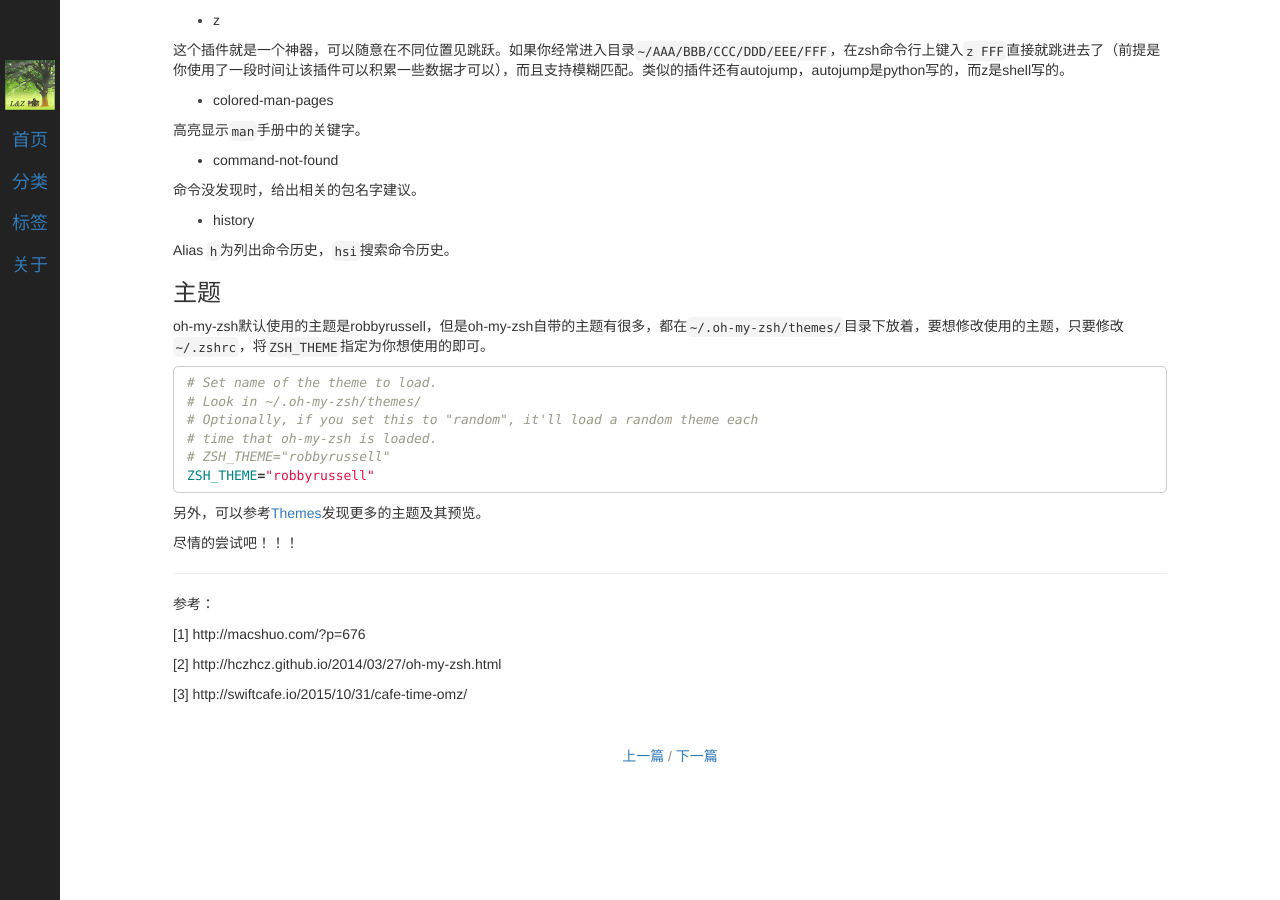
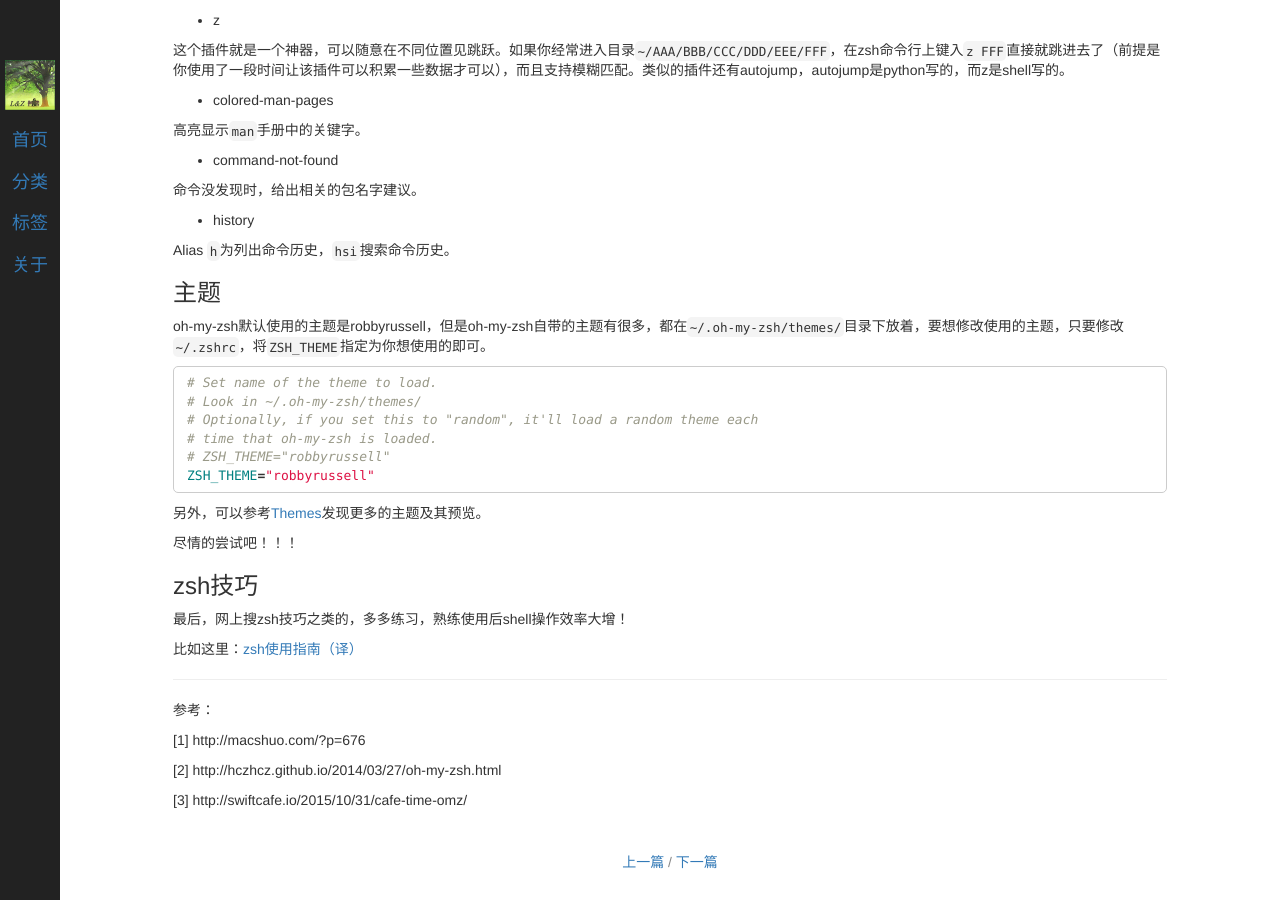
Before and after one commit to iceway/iceway.github.io, a Jekyll site: the page built from _posts/2016-04-14-use-zsh.md, in a window 1280 px wide and 900 px high, scrolled down 1088 px. Built offline with Jekyll 4.4.1, drawn with Linux system fonts in a browser that asks for light colours; Markdown is read by kramdown in place of the engine named in the settings.

Commit message:
post: use zsh : zsh tips
Signed-off-by: Iceway Zhang <iceway.zhang@gmail.com>

```diff
--- a/_posts/2016-04-14-use-zsh.md
+++ b/_posts/2016-04-14-use-zsh.md
@@ -97,6 +97,12 @@ ZSH_THEME="robbyrussell"
 
 尽情的尝试吧！！！
 
+### zsh技巧
+
+最后，网上搜zsh技巧之类的，多多练习，熟练使用后shell操作效率大增！
+
+比如这里：[zsh使用指南（译）](http://hackerxu.com/2014/11/19/ZSH.html)
+
 -----
 
 参考：
```
